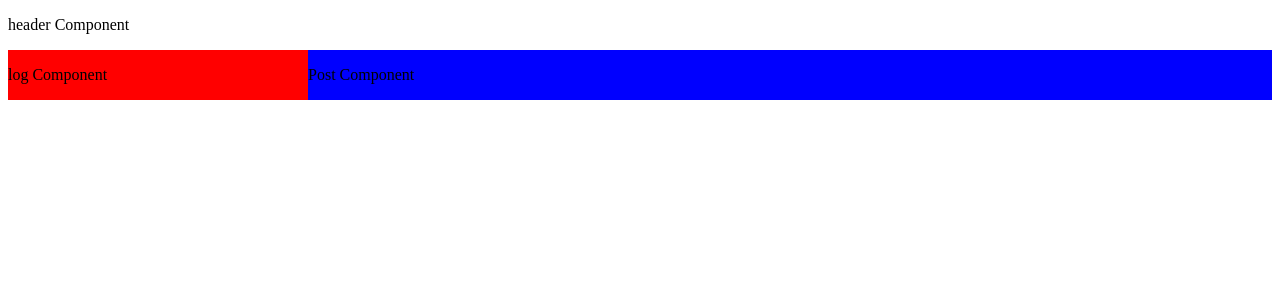
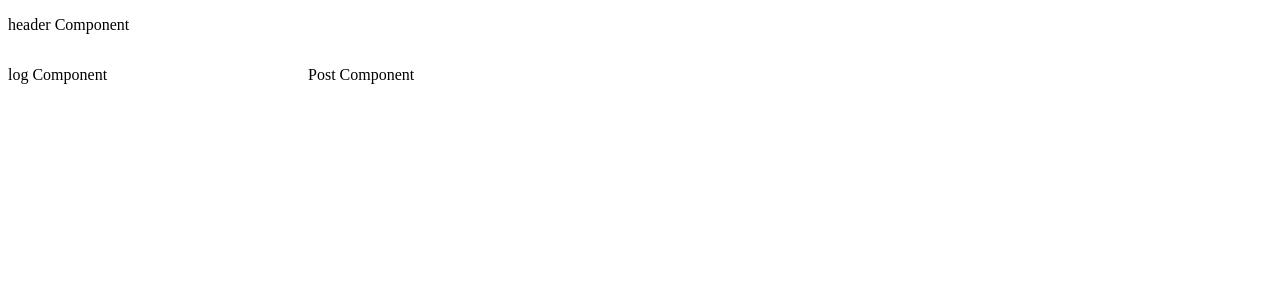
Before and after one commit to kpeter49/ITSC3155_Group21, a Flask app: page / in a window 1280 px wide. Shown: the top 300 px of the page. Run offline with Flask 2, Linux system fonts and the light colour scheme.

Commit message:
Updated main.css to remove background colors

```diff
--- a/static/main.css
+++ b/static/main.css
@@ -5,10 +5,8 @@
 
 .posts {
     flex: 0 0 300px;
-    background-color: red;
 }
 
 .details {
     flex-grow: 1;
-    background-color: blue;
 }
```
